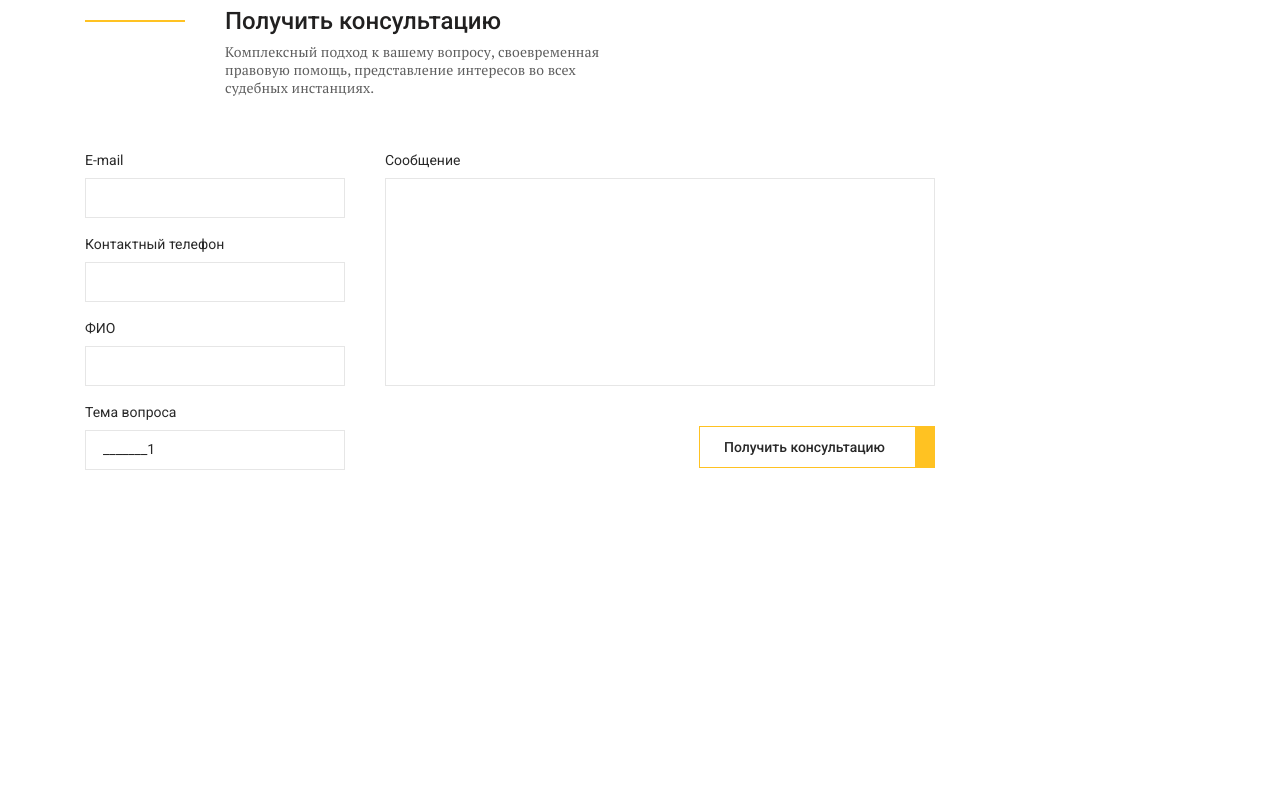
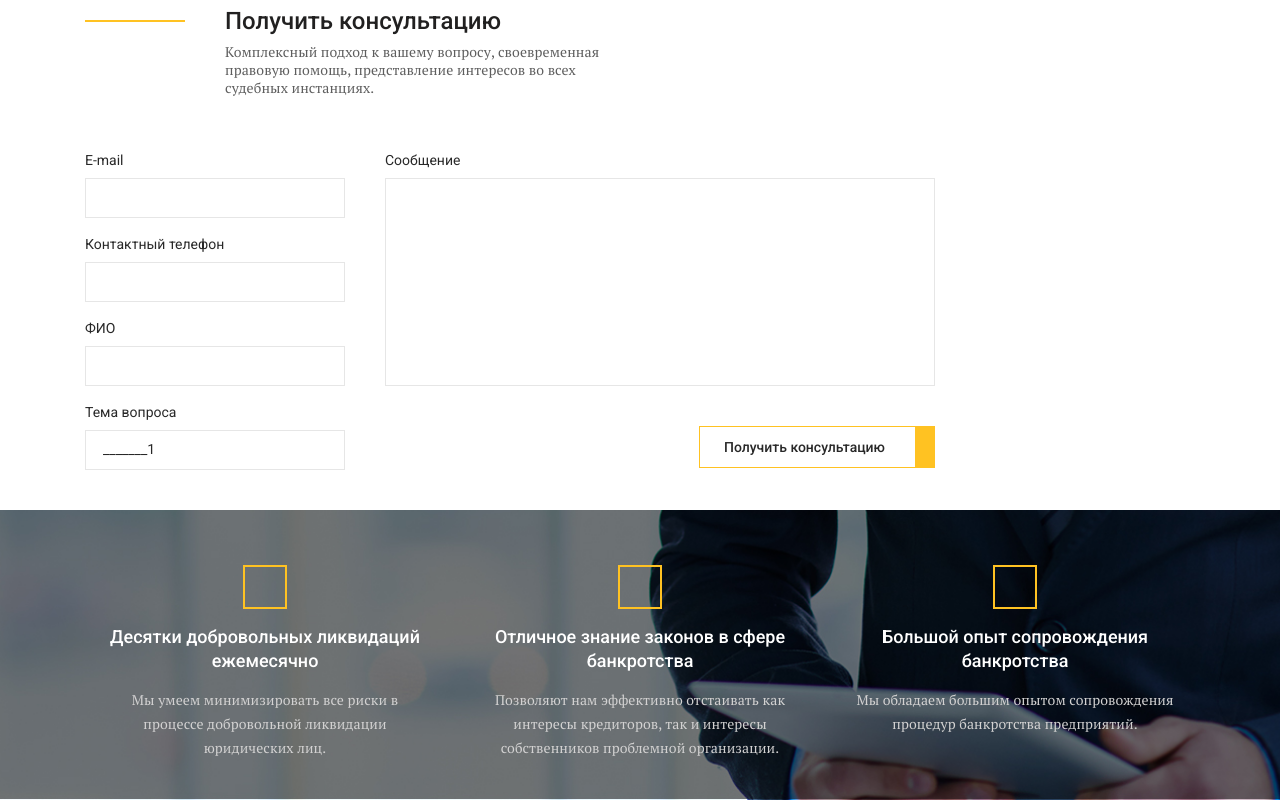
Before and after one commit to marselabdullin/liquidation, a plain HTML site: page index.html in a window 1280 px wide. Shown: the part 1564-2364 px from the top of the page. Before the commit the page ends 2074 px from the top, so only its background shows below. Drawn offline with nearby package versions, Linux system fonts and the light colour scheme; a web font is replaced by a local one.

Commit message:
add advantages

```diff
--- a/css/style.css
+++ b/css/style.css
@@ -426,3 +426,53 @@ header {
 .form__box-inner .jq-selectbox li.option {
 	padding-left: 25px;
 }
+.advantages {
+    padding: 55px 0px 40px;
+    background-image: url(../img/advantages-bg.jpg);
+    background-repeat: no-repeat;
+    background-position: center;
+    background-size: cover;
+    min-height: 285px;
+}
+.advantages__inner {
+    color: #fff;
+    display: flex;
+    justify-content: space-between;
+    text-align: center;
+}
+.advantages__item {
+    max-width: 360px;
+    padding: 0px 20px;
+}
+.advantages__title {
+    font-family: 'Roboto', sans-serif;
+    font-weight: 500;
+    line-height: 24px;
+    font-size: 18px;
+    padding: 60px 0px 15px;
+    position: relative;
+}
+.advantages__text {
+    line-height: 24px;
+    color: #d3d2d2;
+    letter-spacing: 0.1px;
+}
+.advantages__title:before {
+    content: '';
+    position: absolute;
+    width: 40px;
+    height: 40px;
+    border: 2px solid #ffc222;
+    top: 0;
+    left: 50%;
+    transform: translateX(-50%);
+}
+.advantages__title:after {
+    content: "\f00c";
+    font-family: 'icomoon' !important;
+    font-size: 14px;
+    position: absolute;
+    top: 9px;
+    left: 50%;
+    transform: translateX(-50%);
+}
--- a/index.html
+++ b/index.html
@@ -236,6 +236,37 @@
             </div>
         </div>
     </section>
+    <section class="advantages">
+        <div class="container">
+            <div class="advantages__inner">
+                <div class="advantages__item">
+                    <div class="advantages__title">
+                        Десятки добровольных ликвидаций ежемесячно
+                    </div>
+                    <div class="advantages__text">
+                        Мы умеем минимизировать все риски в процессе добровольной ликвидации юридических лиц.
+                    </div>
+                </div>
+                <div class="advantages__item">
+                    <div class="advantages__title">
+                        Отличное знание законов в сфере банкротства
+                    </div>
+                    <div class="advantages__text">
+                        Позволяют нам эффективно отстаивать как интересы кредиторов, так и интересы собственников
+                        проблемной организации.
+                    </div>
+                </div>
+                <div class="advantages__item">
+                    <div class="advantages__title">
+                        Большой опыт сопровождения банкротства
+                    </div>
+                    <div class="advantages__text">
+                        Мы обладаем большим опытом сопровождения процедур банкротства предприятий.
+                    </div>
+                </div>
+            </div>
+        </div>
+    </section>
 
 
 
```
Also changed, not shown: img/advantages-bg.jpg (added).
